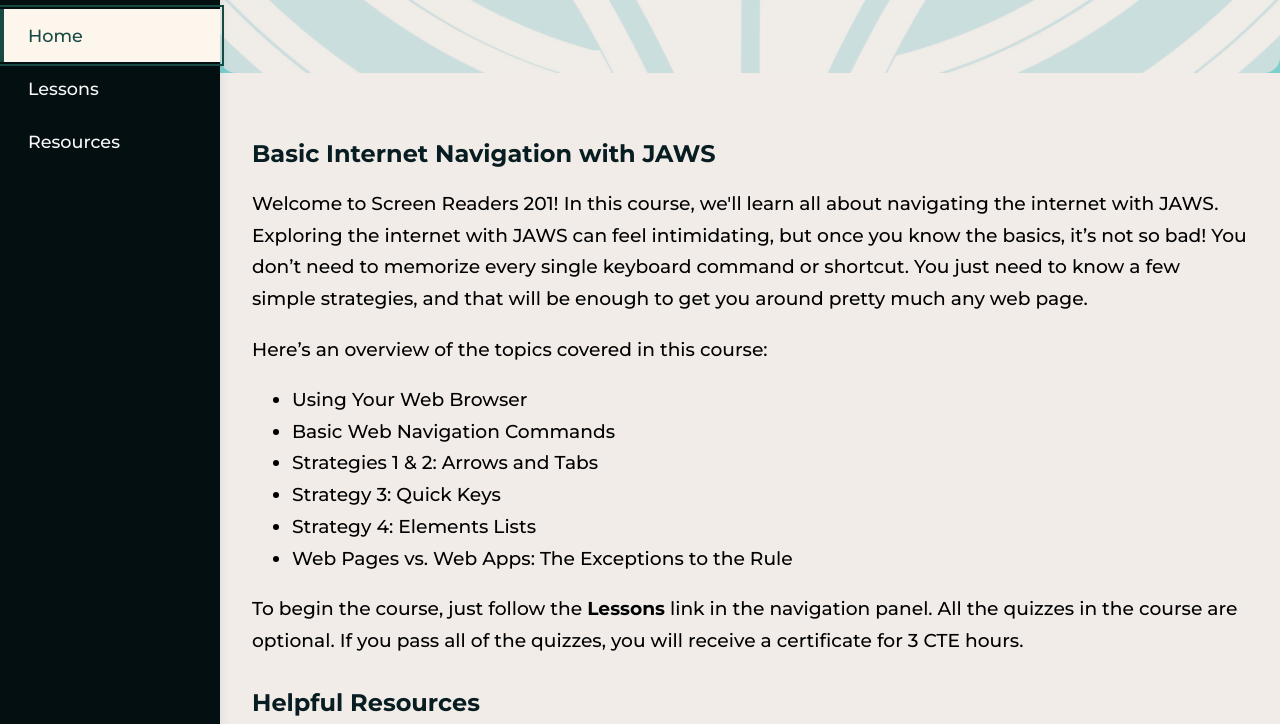
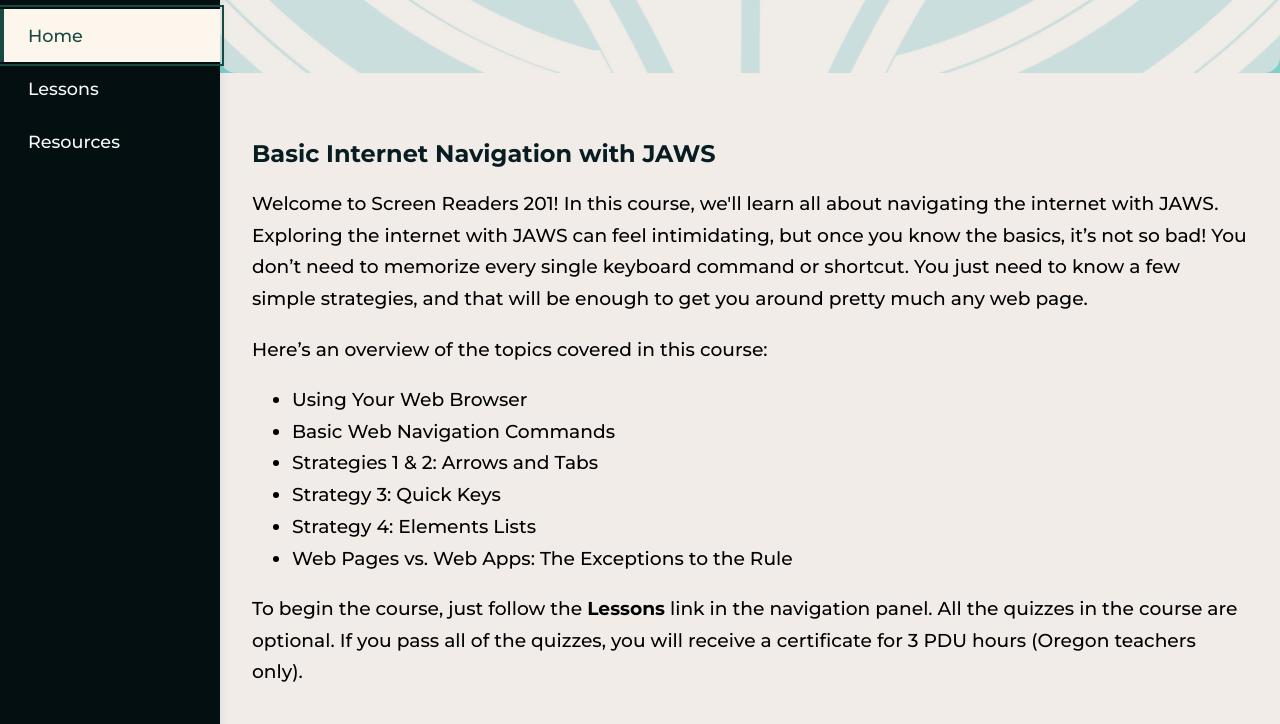
Before and after one commit to mcantino0/screen-reader-201, a plain HTML site: page index.html in a window 1280 px wide. Shown: the part 167-891 px from the top of the page. Drawn offline with Linux system fonts and the light colour scheme.

Commit message:
Update index.html
PDUs

```diff
--- a/index.html
+++ b/index.html
@@ -232,7 +232,7 @@
         <li>Strategy 4: Elements Lists</li>
         <li>Web Pages vs. Web Apps: The Exceptions to the Rule</li>
       </ul>
-      <p>To begin the course, just follow the <strong>Lessons</strong> link in the navigation panel. All the quizzes in the course are optional. If you pass all of the quizzes, you will receive a certificate for 3 CTE hours.</p>
+      <p>To begin the course, just follow the <strong>Lessons</strong> link in the navigation panel. All the quizzes in the course are optional. If you pass all of the quizzes, you will receive a certificate for 3 PDU hours (Oregon teachers only).</p>
       <h2>Helpful Resources</h2>
       <p>This course is based on this <a href="https://docs.google.com/document/d/1a_zZOq_VxXcA8OZ8MRkG_2quh32s0tH1N9umPYqrMm4/edit?usp=sharing" target="_blank" rel="noopener">Basic Internet Navigation with JAWS</a> document. You may find it helpful to refer to this document while working through the course. The document includes a short video demonstration of all the keyboard commands covered in this course.</p>
       <p>Check the <strong>Resources</strong> link for a data tracking sheet, sample lesson plans, AI assistants and more!</p>
```
